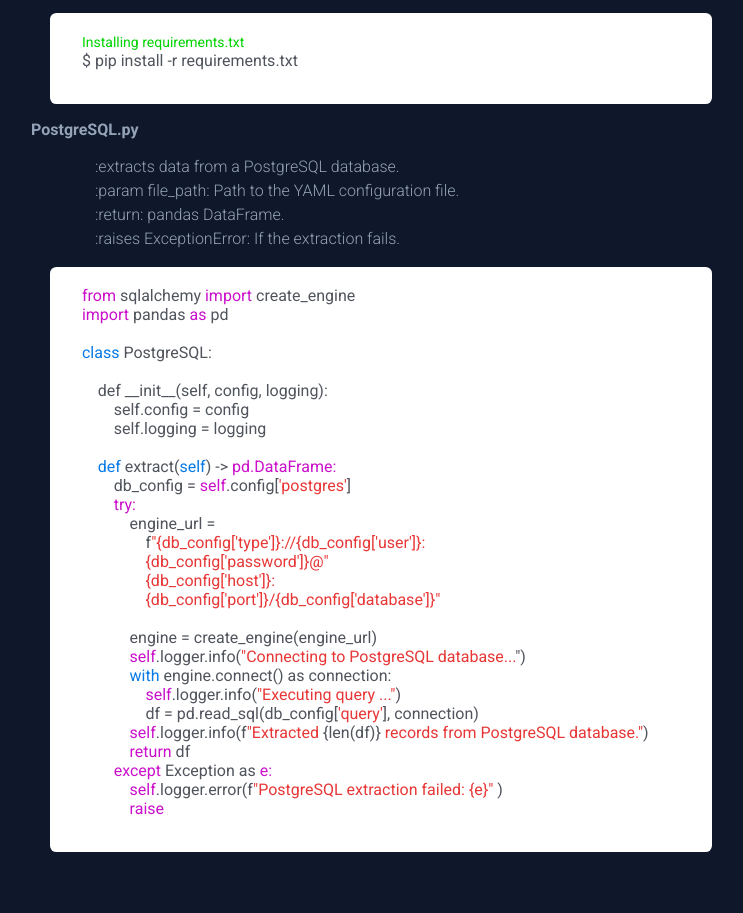
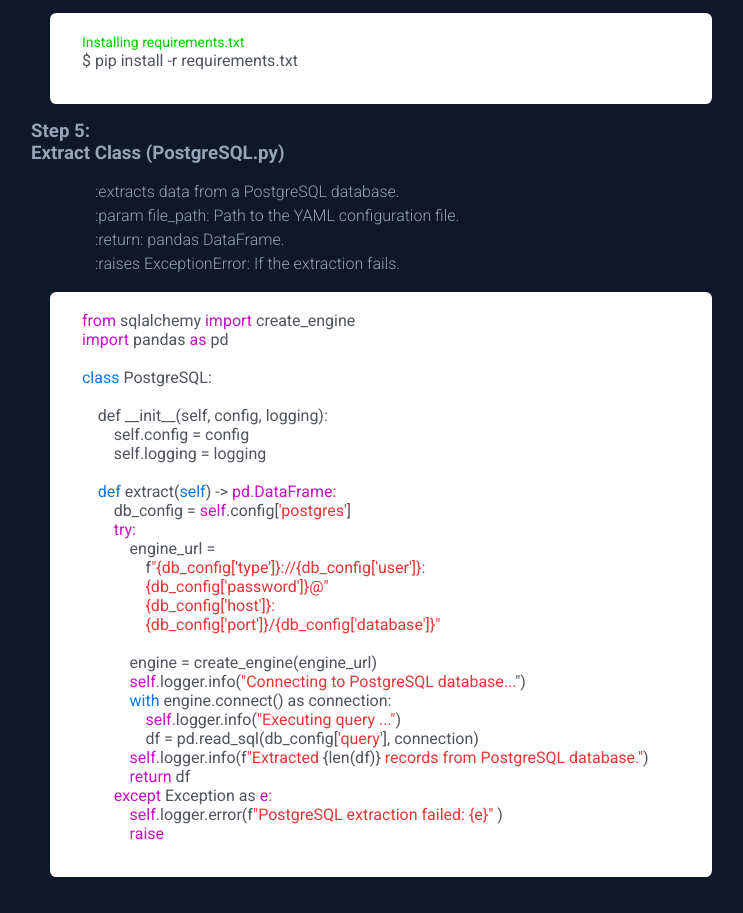
Before and after one commit to brianog45/brianog45.github.io, a plain HTML site: page pipeline.html in a window 1280 px wide. Shown: the part 2399-3312 px from the top of the page, without its empty margins (317-1060 px from the left). Drawn offline with Linux system fonts and the light colour scheme.

Commit message:
Update pipeline.html

```diff
--- a/pipeline.html
+++ b/pipeline.html
@@ -177,7 +177,9 @@
                     </code>
                 </pre>
                 <!-- PostgreSQL -->
-                 <h4>PostgreSQL.py</h4>
+                 <h3>Step 5: <br>
+                    Extract Class (PostgreSQL.py)
+                </h3>
                  <p class="paragraph-ident">
                     :extracts data from a PostgreSQL database. <br>
                     :param file_path: Path to the YAML configuration file. <br>
```
